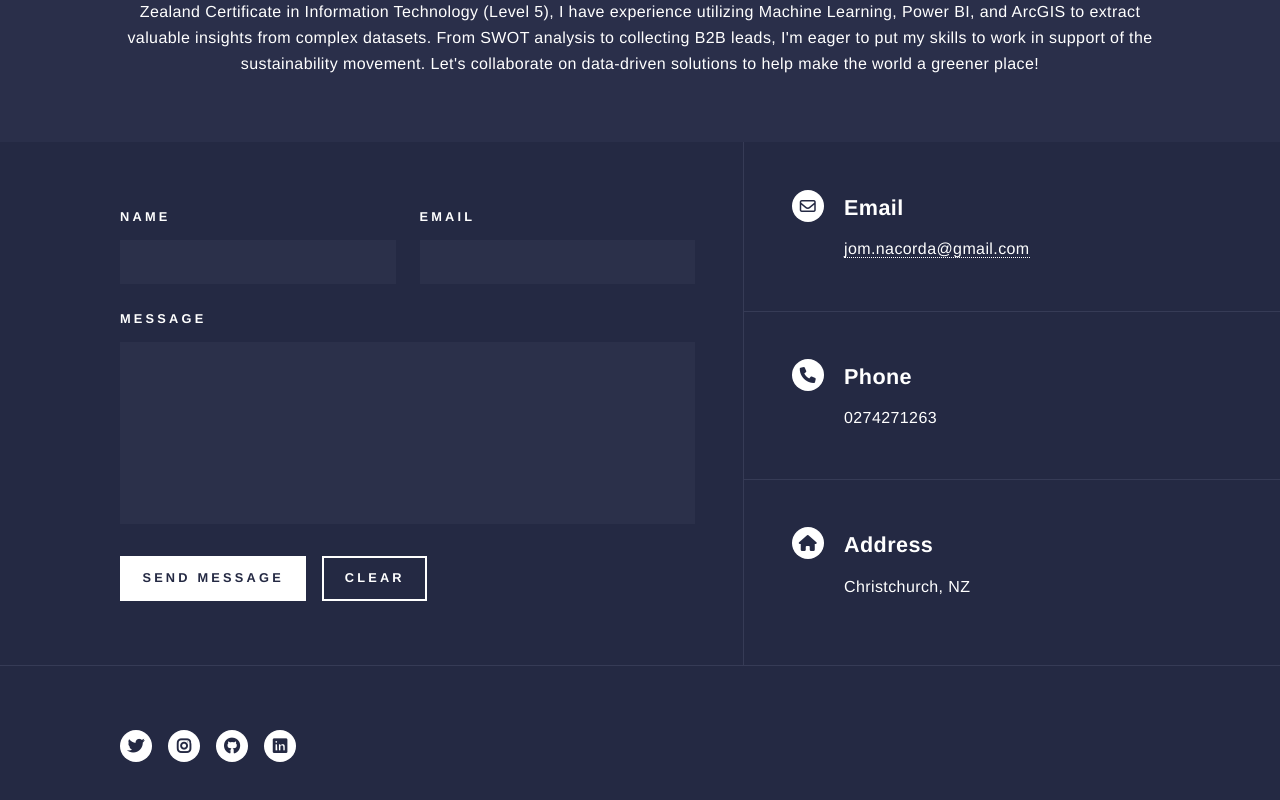
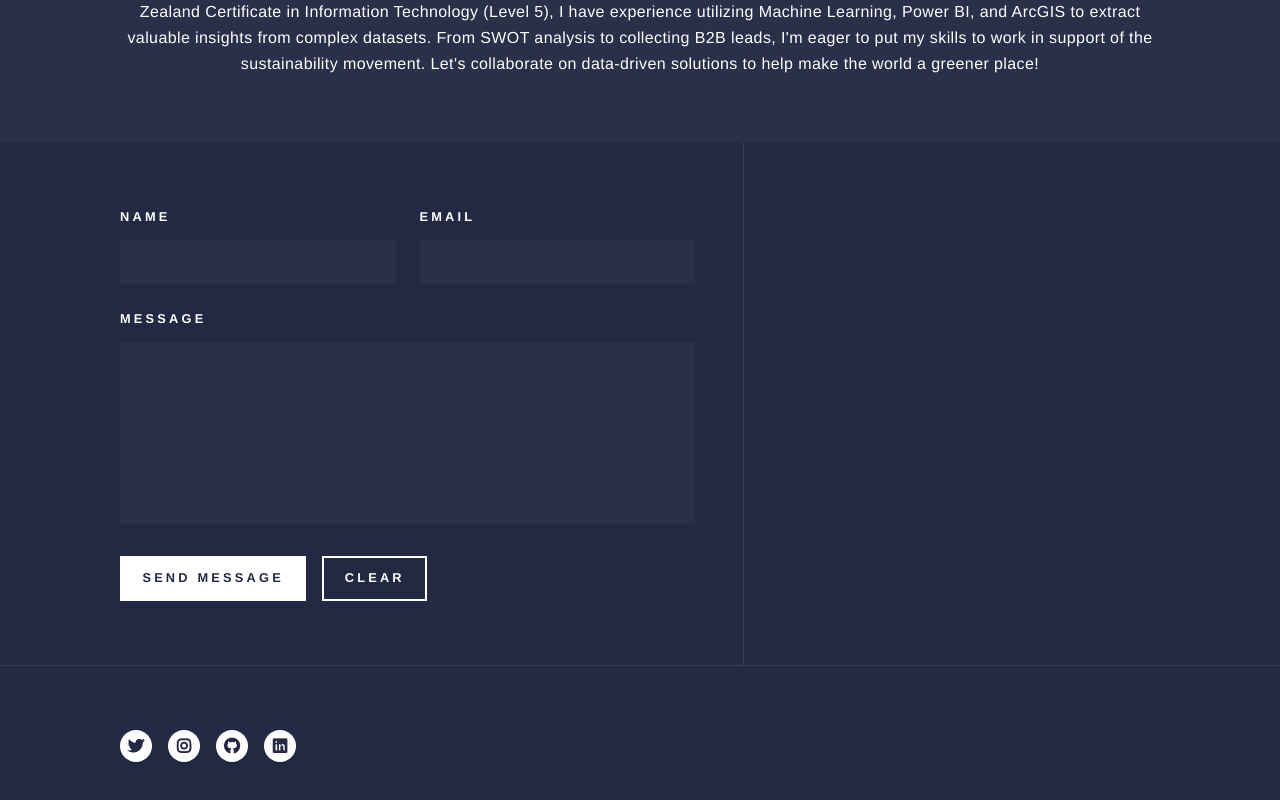
Before and after one commit to Jomar77/jomar77.github.io, a React (Create React App) app: page / in a window 1280 px wide. Shown: the part 1921-2721 px from the top of the page. Built offline with nearby package versions, Linux system fonts and the light colour scheme.

Commit message:
Add EmailJS integration to Contact component and update form structure

```diff
--- a/package.json
+++ b/package.json
@@ -4,6 +4,7 @@
   "homepage": "https://jomar77.github.io/",
   "private": true,
   "dependencies": {
+    "@emailjs/browser": "^4.4.1",
     "cra-template": "1.2.0",
     "react": "^19.0.0",
     "react-dom": "^19.0.0",
--- a/src/components/Contact.js
+++ b/src/components/Contact.js
@@ -1,61 +1,53 @@
 import React from 'react';
+import emailjs from '@emailjs/browser';
 
 function Contact() {
   const handleSubmit = (e) => {
     e.preventDefault();
-    // Add your form submission logic here
+
+    // Replace with your EmailJS credentials
+    emailjs.sendForm(
+      'service_dj11to6',
+      'template_jsa96z8',
+      e.target,
+      'IoonUONJlNHstpftp'
+    )
+    .then((result) => {
+      alert('Message sent successfully!');
+      e.target.reset();
+    }, (error) => {
+      alert('Failed to send message. Please try again.');
+    });
   };
 
   return (
     <section id="contact">
-    <div class="inner">
+      <div className="inner">
         <section>
-        <form method="post" action="#">
-          <div class="fields">
-            <div class="field half">
-              <label for="name">Name</label>
-              <input type="text" name="name" id="name" />
+          <form onSubmit={handleSubmit}>
+            <div className="fields">
+              <div className="field half">
+                <label htmlFor="name">Name</label>
+                <input type="text" name="from_name" id="name" required />
               </div>
-            <div class="field half">
-              <label for="email">Email</label>
-              <input type="text" name="email" id="email" />
+              <div className="field half">
+                <label htmlFor="email">Email</label>
+                <input type="email" name="from_email" id="email" required />
               </div>
-            <div class="field">
-              <label for="message">Message</label>
-              <textarea name="message" id="message" rows="6"></textarea>
+              <div className="field">
+                <label htmlFor="message">Message</label>
+                <textarea name="message" id="message" rows="6" required></textarea>
               </div>
             </div>
-          <ul class="actions">
+            <ul className="actions">
               <li>
-              <input type="submit" value="Send Message" class="primary" />
+                <input type="submit" value="Send Message" className="primary" />
               </li>
               <li><input type="reset" value="Clear" /></li>
             </ul>
           </form>
         </section>
-      <section class="split">
-        <section>
-          <div class="contact-method">
-            <span class="fa icon alt fa-envelope"></span>
-            <h3>Email</h3>
-            <a href="#">jom.nacorda@gmail.com</a>
-          </div>
-        </section>
-        <section>
-          <div class="contact-method">
-            <span class="fa icon solid alt fa-phone"></span>
-            <h3>Phone</h3>
-            <span>0274271263</span>
-          </div>
-        </section>
-        <section>
-          <div class="contact-method">
-            <span class="fa icon solid alt fa-home"></span>
-            <h3>Address</h3>
-            <span>Christchurch, NZ</span>
-          </div>
-        </section>
-      </section>
+        {/* Rest of your contact info remains the same */}
       </div>
     </section>
   );
```
Also changed, not shown: 1 other file (tests, documents, lock files or other folders). Lines whose indentation alone changed are shown as unchanged.
